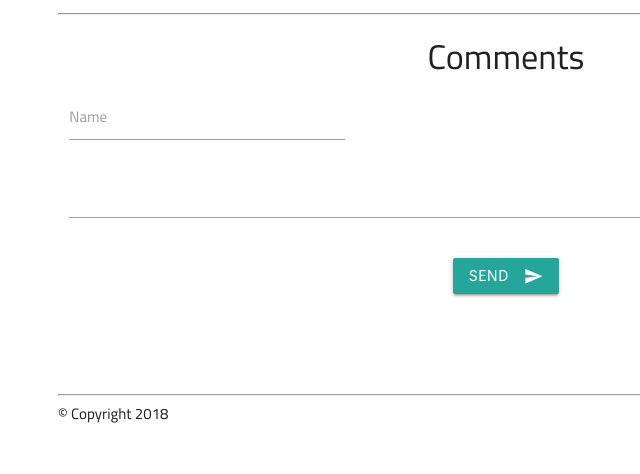
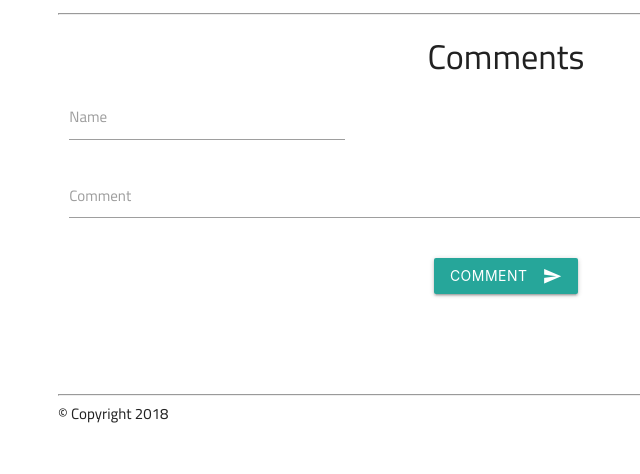
Before and after one commit to oelgazzar/blog, a Flask app: page /2 in a window 1280 px wide. Shown: the part 326-800 px from the top of the page, without its empty margins (134-774 px from the left). Run offline with Flask 2, Linux system fonts and the light colour scheme; data comes from the database, SQL or seed files in the repository; both versions use the stored data as it was after the commit; some libraries are stand-ins or nearby versions.

Commit message:
Fix Sherif's mess in the comment section :D

```diff
--- a/app/routes.py
+++ b/app/routes.py
@@ -17,7 +17,7 @@ def detail(post_id):
     post = Post.query.get(post_id)
     if request.method == 'POST':  # add comment
         c = Comment(name=request.form.get('name'),
-                    body=request.form.get('body'), post=post)
+                    body=request.form.get('comment-body'), post=post)
         db.session.commit()
         return redirect(url_for('detail', post_id=post_id))
     return render_template('detail.html', post=post, comments=post.comments)
--- a/app/static/js/script.js
+++ b/app/static/js/script.js
@@ -6,7 +6,7 @@ document.addEventListener('DOMContentLoaded', function() {
     instance = M.Modal.init(elems);
 });
 
-CKEDITOR.replace( 'body' );
+CKEDITOR.replace('body');
 
 
 
--- a/app/templates/detail.html
+++ b/app/templates/detail.html
@@ -54,13 +54,9 @@
 
 			<div class="z-depth-1 comment">
 				<div class="row">
-					<h5 style="color: blue" class="date left"><b style="color: red">since:</b>{{comment.date()}}</h5>
-
-					<br> <br>
-
+					<div style="color: blue" class="date left">{{comment.date()}}</div>
 					<h6 class="col s12 name">{{ comment.name }} </h6>
 					<!-- <span class=" medium material-icons">face</span>  -->
-
 					<p>{{ comment.body | striptags }}</p>
 				</div>
 			</div>
@@ -73,16 +69,14 @@
 				</div>
 			</div>
 			<div class="row">
-				<div class="input-field col s12">
-					<script src="//cdn.ckeditor.com/4.9.2/basic/ckeditor.js"></script>
-
-					<textarea id="body" name="body" class="materialize-textarea"></textarea>
-
+				<div class="input-field col s8">
+					<textarea id="comment-body" name="comment-body" class="materialize-textarea"></textarea>
+					<label for="comment-body">Comment</label>
 				</div>
 			</div>
 			<div class="row">
 				<div class="input-field col s12">
-					<button class="btn waves-effect waves-light" type="submit" name="action">Send<i class="material-icons right">send</i></button>
+					<button class="btn waves-effect waves-light" type="submit" name="action">Comment<i class="material-icons right">send</i></button>
 				</div>
 			</div>
 		</form>
```
Also changed, not shown: blog.db.
